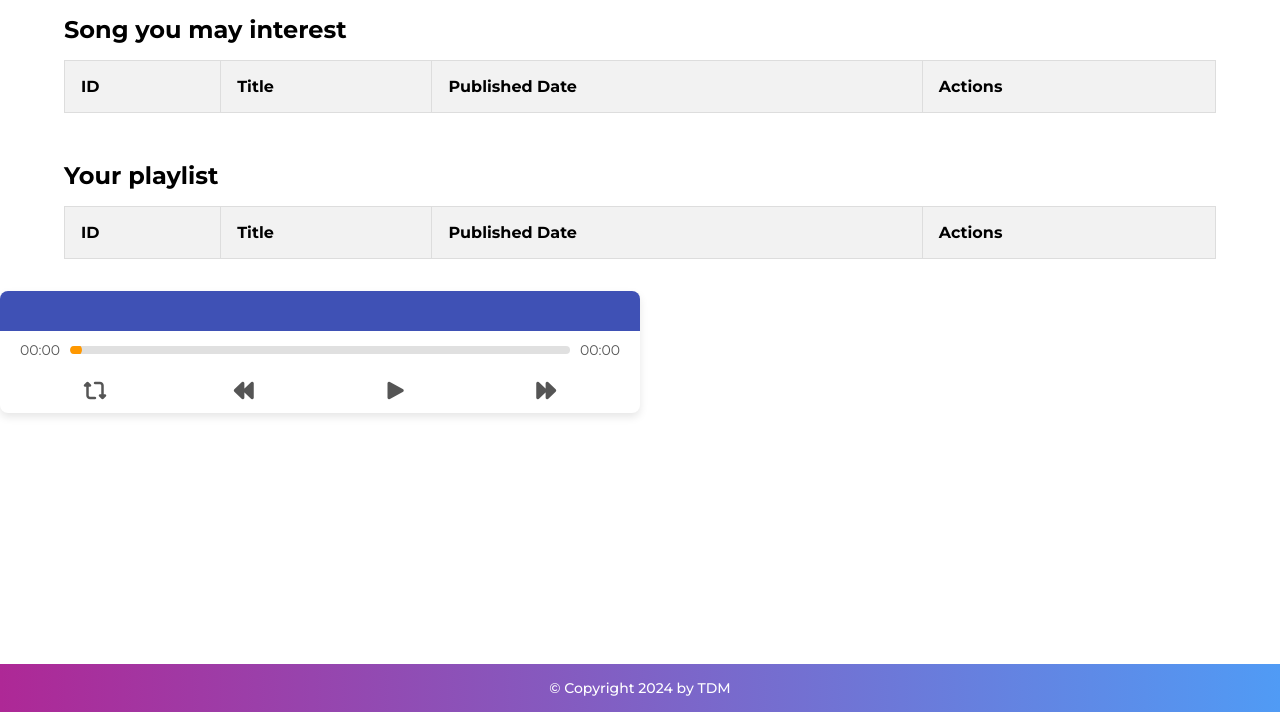
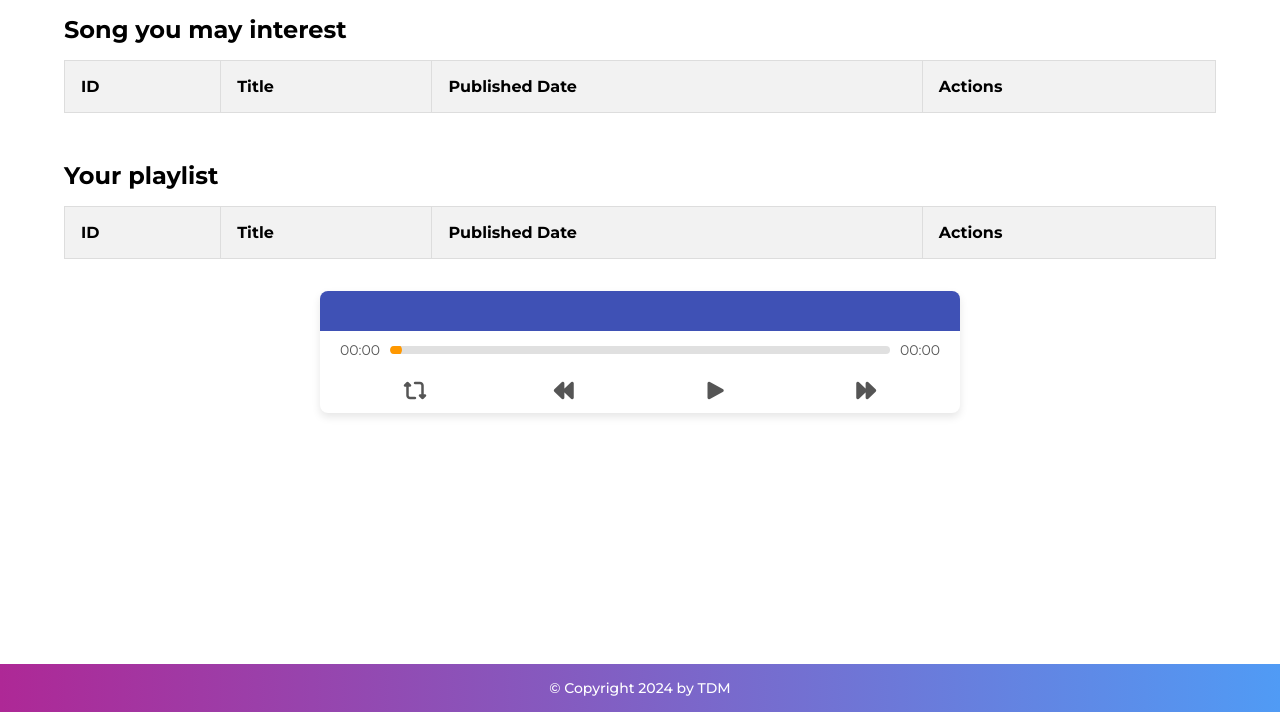
Before and after one commit to wap-2024/final-project, a plain HTML site: page frontend/views/dashboard.html in a window 1280 px wide. Shown: the part 88-800 px from the top of the page. Drawn offline with Linux system fonts and the light colour scheme; no server answers.

```diff
--- a/frontend/views/dashboard.html
+++ b/frontend/views/dashboard.html
@@ -60,15 +60,7 @@
             </table>
         </div>
 
-        <!-- <div class="play-bar">
-	        <div class="text">
-	            <h6>Play bar</h6>
-	            <p>Login to play song.</p>
-	        </div>
-	        <div class="button">
-	            <button type="button">Login</button>
-	        </div>
-	    </div> -->
+        <div class="player-container">
             <div class="player">
                 <div class="player-info">
                     <div id="lbl-song-title" class="title"></div>
@@ -86,7 +78,7 @@
                     <button id="btn-forward" class="control-btn"><i class="fas fa-forward"></i></button>
                 </div>
             </div>
-
+        </div>
     </div>
     <script src="../public/scripts/mediaplayer.js"></script>
     <script src="../public/scripts/dashboard.js"></script>
```
Lines whose indentation alone changed are shown as unchanged.
